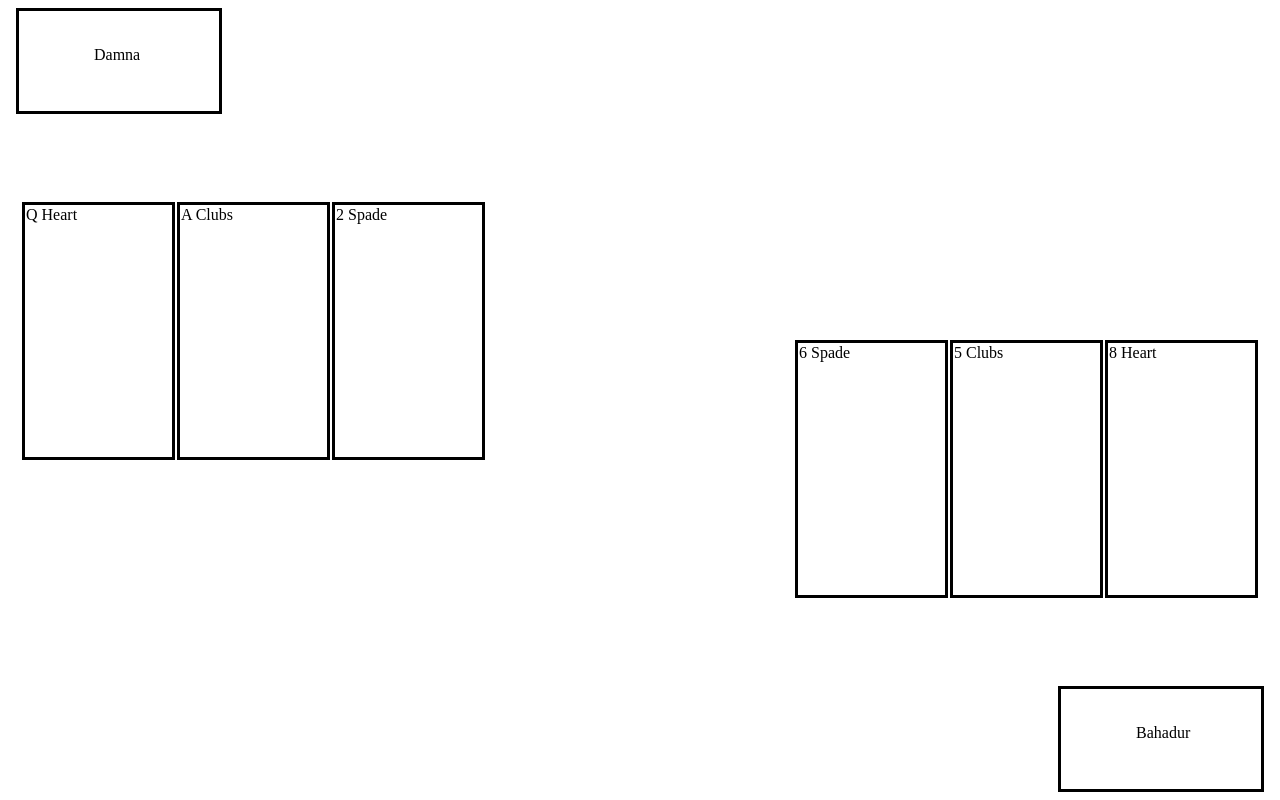
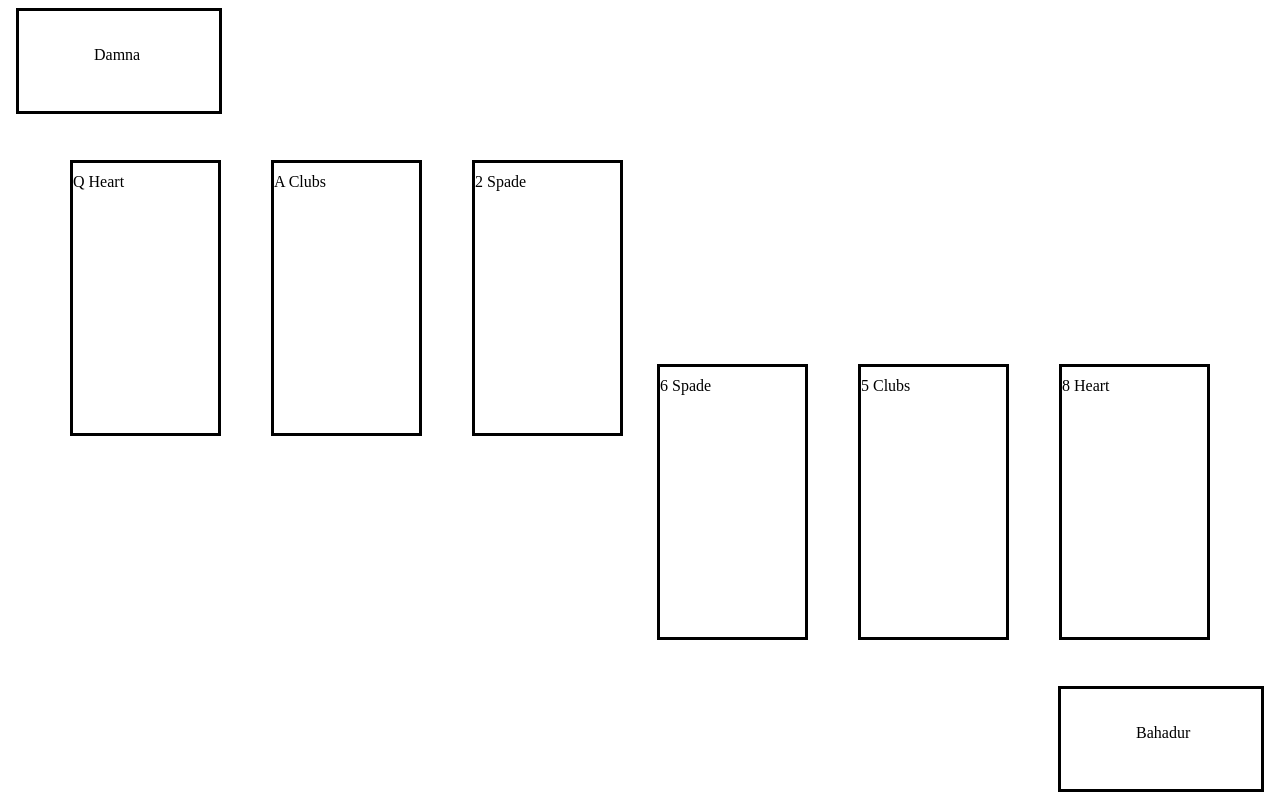
Before and after one commit to paraspathak/JS_Teen_Patti, a plain HTML site: page index.html in a window 1280 px wide. Drawn offline with Linux system fonts and the light colour scheme.

Commit message:
Padding and Stylesheet updated

```diff
--- a/index.html
+++ b/index.html
@@ -4,6 +4,7 @@
         <title>
             JS Teen Patii
         </title>
+		<link rel="stylesheet" type="text/css" href="style.css">
     </head>
     <body>
         <div id = "playing_area">
@@ -16,25 +17,25 @@
             </table>
         </div>
 
-		<div id="top-left" style="position: absolute;  margin-bottom: 180px; top:200px; left: 20px;">
+		<div id="top-left" style="position: absolute;  margin-bottom: 80px; top:160px; left: 20px;">
             <table id = "player_screen_tr">
 
             </table>
         </div>
 
-		<div id="top-right" style="position: absolute;  margin-bottom: 180px; top:200px; right: 20px;">
+		<div id="top-right" style="position: absolute;  margin-bottom: 80px; top:160px; right: 20px;">
             <table id = "player_screen_tr">
 
             </table>
         </div>
 
-		<div id="bottom-left" style="position: absolute;  margin-top: 180px; bottom:200px; left: 20px;">
+		<div id="bottom-left" style="position: absolute;  margin-top: 80px; bottom:160px; left: 20px;">
             <table id = "player_screen_bl">
 
             </table>
         </div>
 
-		<div id="bottom-right" style="position: absolute;  margin-top: 180px; bottom:200px; right: 20px;">
+		<div id="bottom-right" style="position: absolute;  margin-top: 80px; bottom:160px; right: 20px;">
             <table id = "player_screen_br">
 
             </table>
--- /dev/null
+++ b/style.css
@@ -0,0 +1,8 @@
+table {
+  border-collapse: separate;
+  border-spacing: 50px 0;
+}
+
+td {
+  padding: 10px 0;
+}
```
